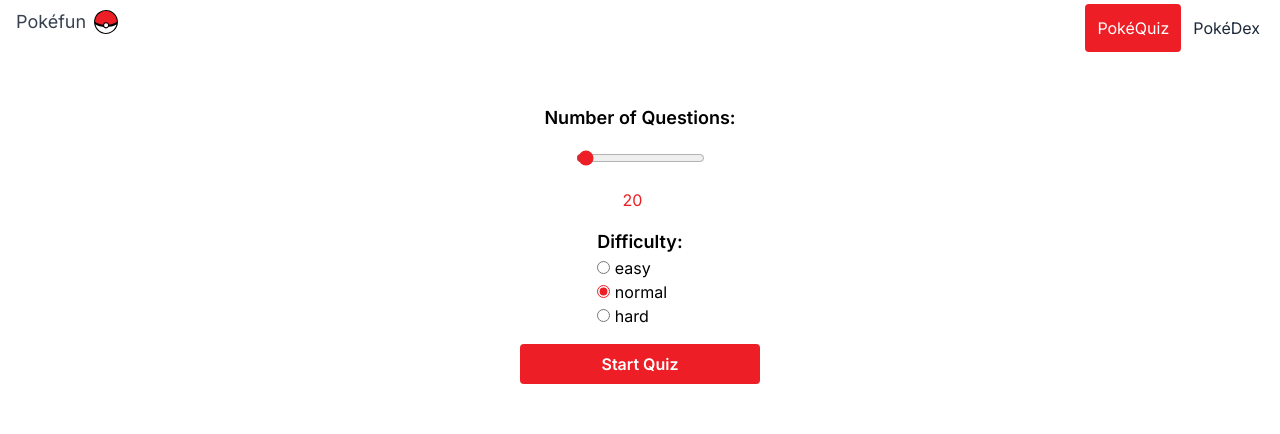
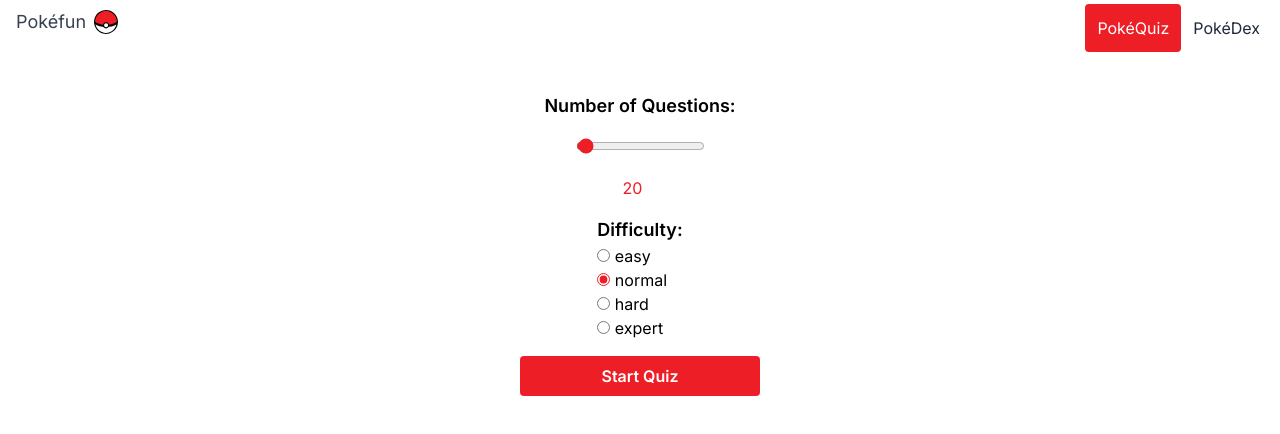
Before and after one commit to MaiaPiko/PokeFun, a Next.js app: page /QuizOptions in a window 1280 px wide. Shown: the top 434 px of the page. Built offline with nearby package versions, Linux system fonts and the light colour scheme.

Commit message:
expert level

```diff
--- a/src/app/QuizMultipleChoice/[questions]/[difficulty]/page.tsx
+++ b/src/app/QuizMultipleChoice/[questions]/[difficulty]/page.tsx
@@ -170,7 +170,7 @@
 									<div className="relative">
 										{userChoice && (
 											<div>
-												{isCorrect ? <GlowCorrect /> : <GlowIncorrect />}
+												{isCorrect  ? <GlowCorrect /> : <GlowIncorrect />}
 											</div>
 										)}
 										<Image
@@ -179,7 +179,8 @@
 											width={400}
 											height={400}
 											priority
-											className={`pb-5 ${questionDifficulty=="hard" && !userChoice && !nextQuestion?'contrast-75 brightness-0':""}`}
+											className={`pb-5 ${questionDifficulty=="hard" && !userChoice && !nextQuestion?'contrast-75 brightness-0':
+										difficulty=="expert" && !userChoice && !nextQuestion? "blur-md contrast-75 brightness-0 rotate-90":""}`}
 										/>
 
 										<p className="text-center pb-8 text-slate-800">
--- a/src/app/QuizOptions/page.tsx
+++ b/src/app/QuizOptions/page.tsx
@@ -115,6 +115,20 @@
 					<label> hard</label>
 				</div>
 
+				<div>
+					<input
+						type="radio"
+						id="expert"
+						value="expert"
+						className="accent-pokeRed"
+						onChange={handleDifficulty}
+						name="difficulty"
+						checked={gameDifficulty === "expert" ? true : false}
+
+					/>
+					<label> expert</label>
+				</div>
+
 
 
 			</fieldset>
```
